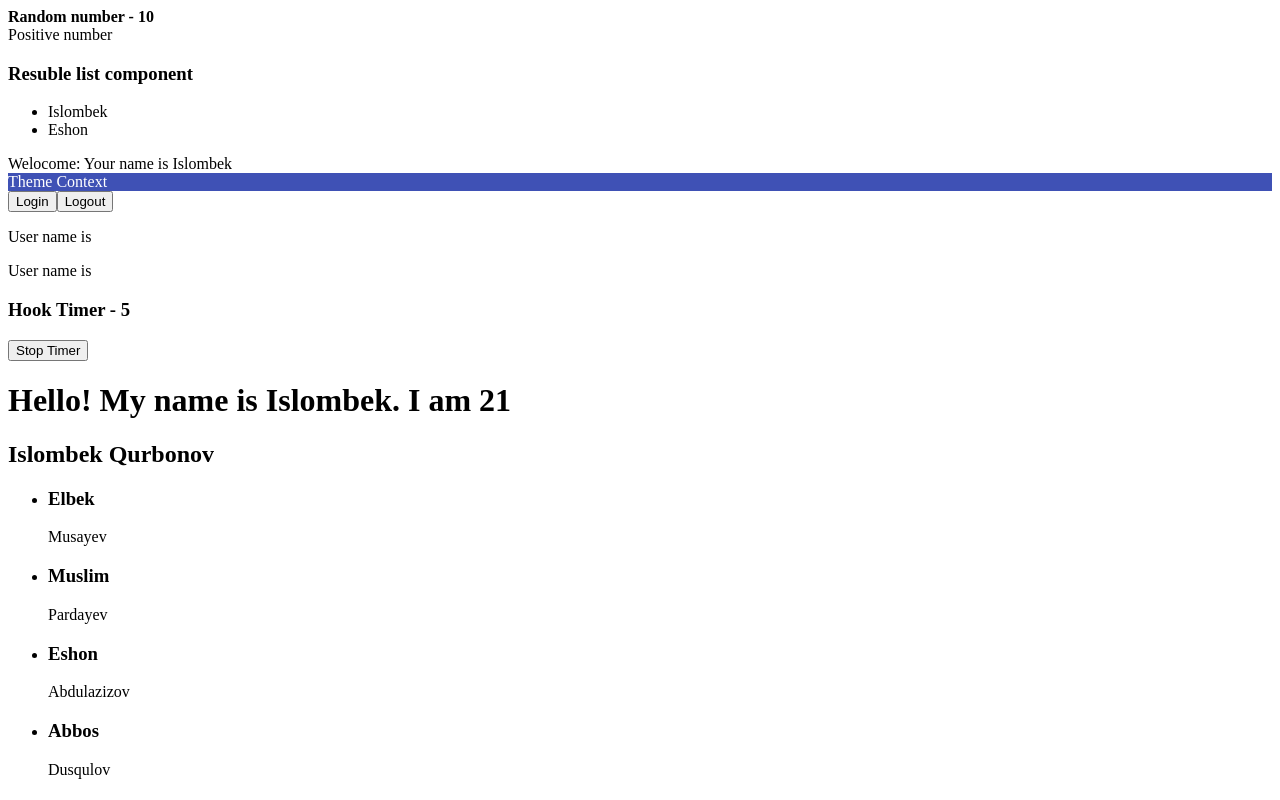
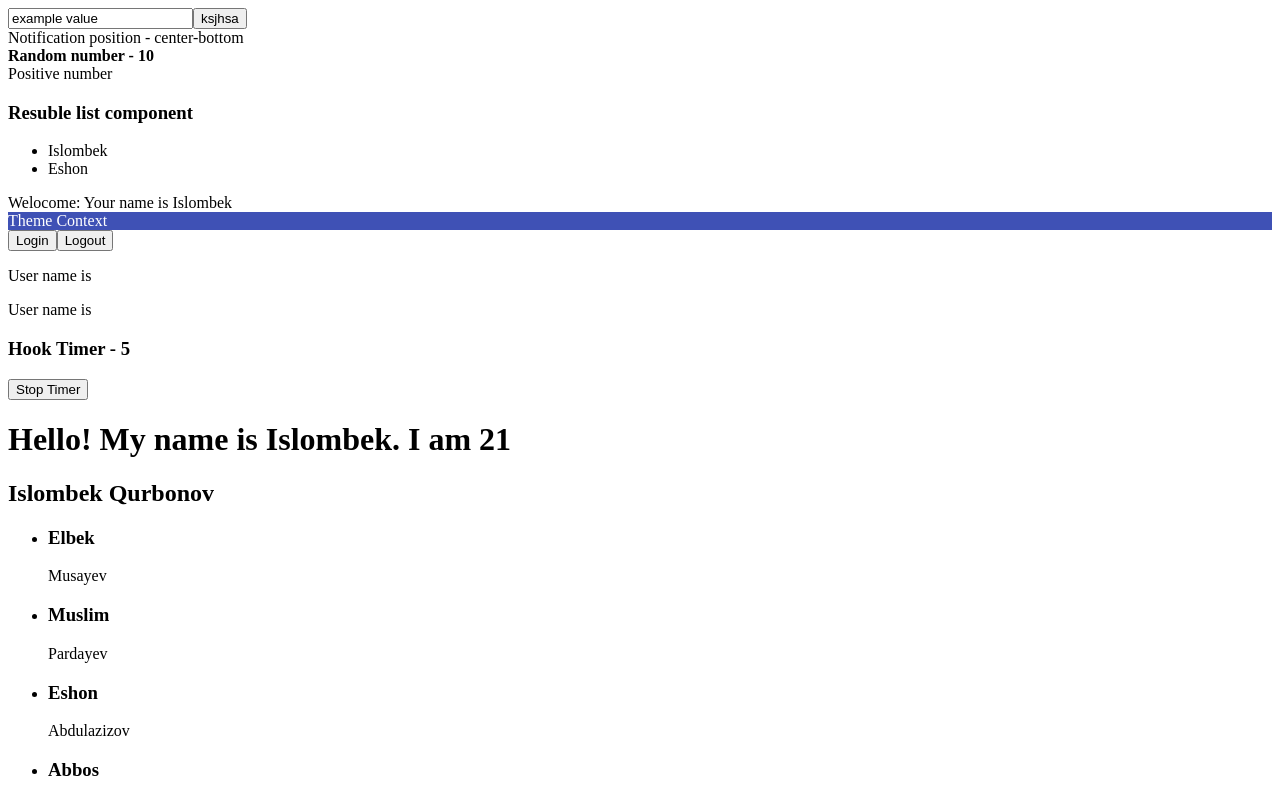
Before and after one commit to Islombek-FD/React-TypeScript, a React (Create React App) app: page / in a window 1280 px wide. Shown: the top 800 px of the page. Built offline with nearby package versions, Linux system fonts and the light colour scheme.

Commit message:
Add Html Elements

```diff
--- a/src/App.tsx
+++ b/src/App.tsx
@@ -16,6 +16,9 @@ import Private from './auth/Private';
 import Profile from './auth/Profile';
 import List from './genirics/List';
 import RandomNamber from './restriction';
+import Toast from './components/Toast';
+import CustomInput from './html/Input';
+import CustomButton from './html/Button';
 import { ThemeContextProvider } from './context/ThemBox/ThemeContext';
 import { UserContextProvider } from './context/User/UserContext';
 
@@ -49,6 +52,16 @@ function App() {
       {/* <List items={['Islombek', 'Eshon']} clickHandler={((value) => console.log(value))} />
 
       <List items={[2001, 2003]} clickHandler={((value) => console.log(value))} /> */}
+
+      <CustomInput defaultValue='example value' />
+
+      <CustomButton variant='primary'>
+        <div>
+          ksjhsa
+        </div>
+      </CustomButton>
+
+      <Toast position='center-bottom' />
 
       <RandomNamber value={10} isPositive />
 
--- a/src/components/Great/index.tsx
+++ b/src/components/Great/index.tsx
@@ -1,12 +1,12 @@
 import React from 'react';
 
-type GreateProps = {
+type GreatProps = {
    name: string
    age: number
    isLogin?: boolean
 }
 
-function Greate(props: GreateProps) {
+function Great(props: GreatProps) {
   const { isLogin = true } = props;
 
   return (
@@ -21,4 +21,4 @@ function Greate(props: GreateProps) {
   )
 }
 
-export default Greate;
+export default Great;
--- /dev/null
+++ b/src/components/Toast/index.tsx
@@ -0,0 +1,17 @@
+import React from 'react';
+
+type HorizontalPosition = 'left' | 'center' | 'right';
+
+type VerticalPosition = 'top' | 'center' | 'bottom';
+
+type ToastProps = {
+   position: Exclude<`${HorizontalPosition}-${VerticalPosition}`, 'center-center'> | 'center';
+}
+
+function Toast({ position } : ToastProps) {
+   return (
+      <div>Notification position - {position}</div>
+   )
+}
+
+export default Toast;
--- /dev/null
+++ b/src/html/Button/index.tsx
@@ -0,0 +1,14 @@
+import React from 'react';
+
+type CustomButtonProps = {
+   children: string
+   variant: 'primary' | 'secondary' | 'danger' | 'yellow';
+} & Omit<React.ComponentProps<'button'>, 'children'>;
+
+function CustomButton({ variant, children, ...rest }: CustomButtonProps) {
+   return (
+      <button className={`btn btn-${variant}`} { ...rest }>{children}</button>
+   )
+}
+
+export default CustomButton;
--- /dev/null
+++ b/src/html/Input/index.tsx
@@ -0,0 +1,11 @@
+import React from 'react';
+
+type CustomInputProps = React.ComponentProps<'input'>;
+
+function CustomInput(props: CustomInputProps) {
+   return (
+      <input {...props} />
+   )
+}
+
+export default CustomInput;
```
Also changed, not shown: src/components/CustomGreat/index.tsx (added, +10 -0 lines).
